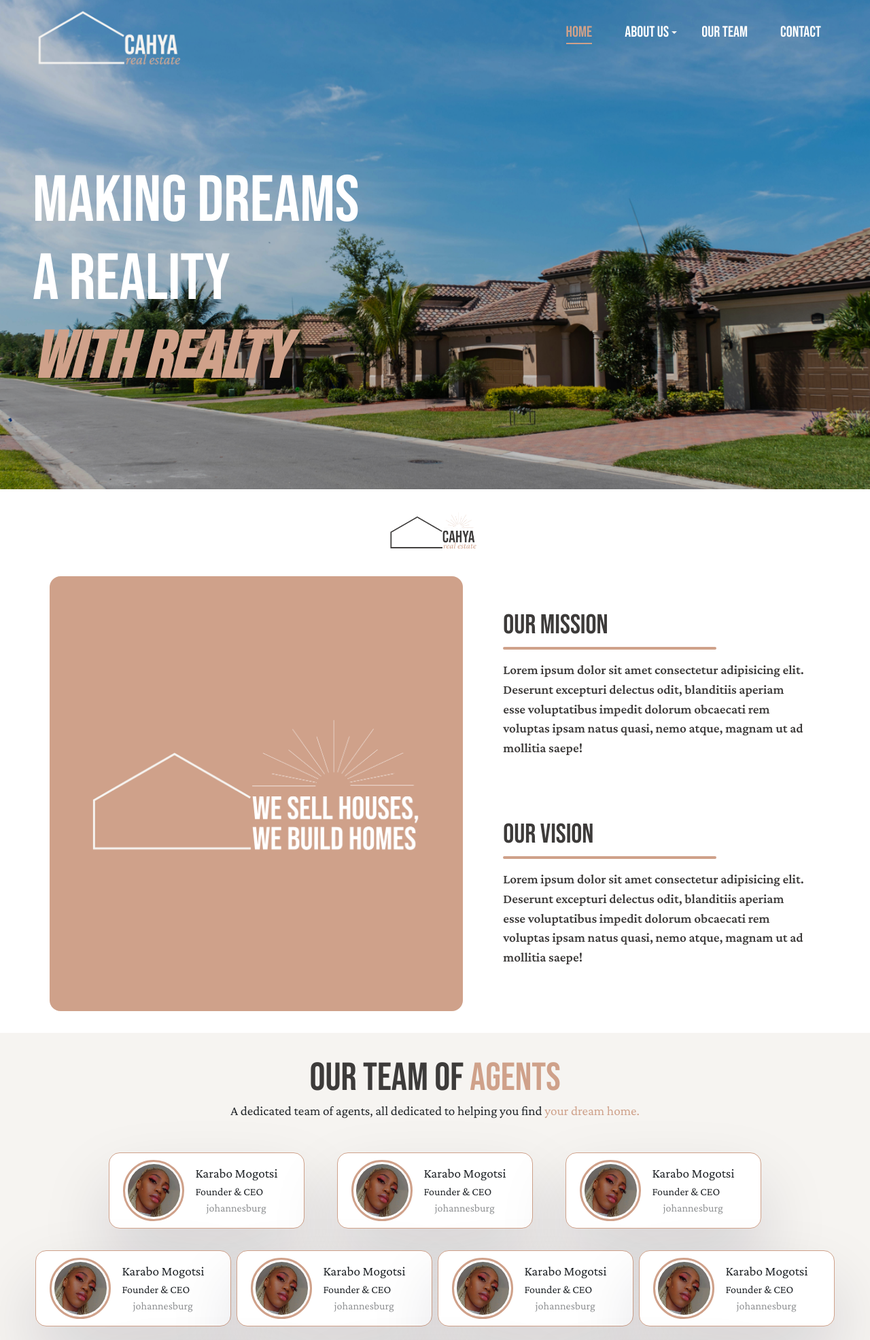
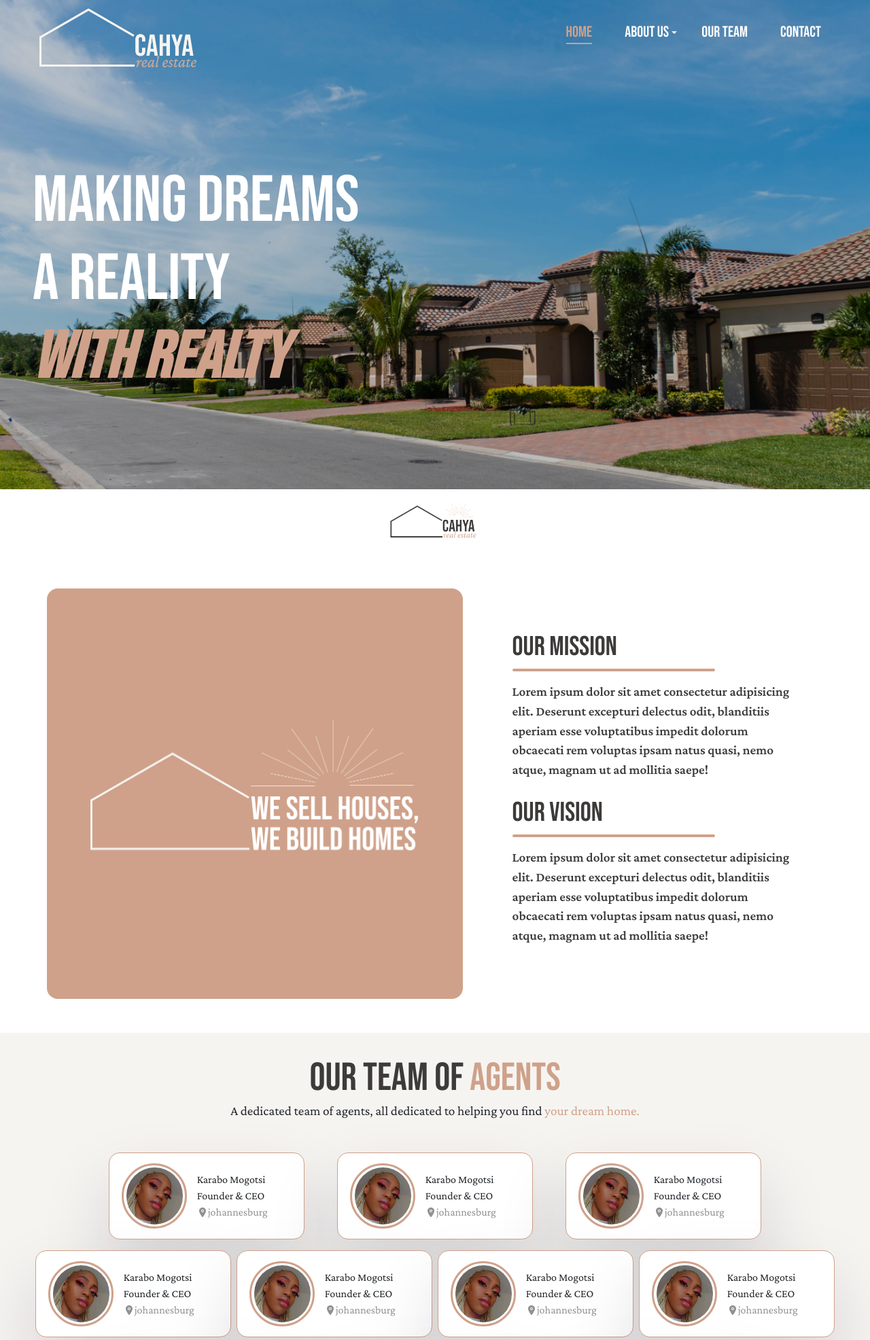
Before and after one commit to CodeMasterWinter/CahyaRealEstate, a Django app: page / in a window 1280 px wide. Shown: the top 1972 px of the page at 68% size. Run offline with Django 5.2, Linux system fonts and the light colour scheme; some libraries are stand-ins or nearby versions.

Commit message:
optimized laptop responsiveness

```diff
--- a/CahyaRealEstate/static/CahyaRealEstate/home.css
+++ b/CahyaRealEstate/static/CahyaRealEstate/home.css
@@ -233,13 +233,13 @@ nav ul li:hover .sub-link::before {
 }
 
 #company {
-    height: 100%;
-    padding: 3rem;
+    height: 100vh;
+    padding: 1rem;
     position: relative;
 }
 
 .company-logo {
-    height: 6rem;
+    height: 4rem;
     width: 100%;
     display: flex;
     justify-content: center;
@@ -250,14 +250,16 @@ nav ul li:hover .sub-link::before {
 }
 
 .company-container {
+    display: flex;
+    margin-top: 2rem;
+    align-items: center;
     height: calc(100% - 6rem);
-    display: flex;
-    margin-top: 4rem;
     justify-content: space-evenly;
 }
 
 .company-welcome {
     width: 50%;
+    height: 90%;
     display: flex;
     align-items: center;
     border-radius: 1rem;
@@ -301,7 +303,7 @@ nav ul li:hover .sub-link::before {
 
 #team {
     height: 100vh;
-    padding: 3rem;
+    padding: 2rem;
     background-color: #f6f4f1;
 }
 
@@ -334,20 +336,20 @@ nav ul li:hover .sub-link::before {
 
 .team-container {
     display: flex;
-    margin-top: 3rem;
+    margin-top: 2rem;
     align-items: center;
     flex-direction: column;
 }
 
 .middle-row {
     width: 100%;
-    margin-block: 2rem;
+    margin-block: 1rem;
     justify-content: space-evenly;
 }
 
 .executive-card {
-    width: 25rem;
-    height: 10rem;
+    width: 18rem;
+    height: 8rem;
     display: flex;
     align-items: center;
     border-radius: 1rem;
@@ -361,24 +363,21 @@ nav ul li:hover .sub-link::before {
     width: 50%;
 }
 
-.executive-name {
-    font-size: 1.6rem;
-    font-family: 'Crimson Pro';
-}
-
-.executive-title {
-    font-size: 1.2rem;
+.executive-name,
+.executive-title,
+.executive-location {
     font-family: 'Crimson Pro';
 }
 
 .executive-location {
     opacity: .5;
-    font-family: 'Crimson Pro';
+    display: flex;
+    align-items: center;
 }
 
 .executive-img {
-    width: 8rem;
-    height: 8rem;
+    width: 6rem;
+    height: 6rem;
     padding: .2rem;
     overflow: hidden;
     border-radius: 50%;
@@ -401,13 +400,13 @@ nav ul li:hover .sub-link::before {
 }
 
 .faqs-header h1 {
-    font-size: 5rem;
+    font-size: 4rem;
     color: #3d3b3a;
     text-align: center;
 }
 
 .faqs-header p {
-    font-size: 1.6rem;
+    font-size: 1.2rem;
     color: #3d3b3a;
     text-align: center;
     font-family: 'Crimson Pro', 'Bebas Neue';
@@ -421,13 +420,13 @@ nav ul li:hover .sub-link::before {
 }
 
 #faq-accordion {
-    margin-top: 5rem;
+    margin-top: 4rem;
     background: transparent;
 }
 
 .accordion-button {
     outline: none;
-    font-size: 1.6rem;
+    font-size: 1.2rem;
     background-color: transparent;
     border: .2rem solid #CFA18A;
     border-radius: .4rem !important;
@@ -530,11 +529,12 @@ nav ul li:hover .sub-link::before {
 }
 
 #contact-submit {
+    height: 100%;
     border: none;
     outline: none;
     font-size: 2rem;
     color: #ffffff;
-    min-height: 3.6rem;
+    /* min-height: 3.6rem; */
     border-radius: .2rem;
     font-family: 'Bebas Neue';
     background-color: #CFA18A;
@@ -605,128 +605,3 @@ html.lenis, html.lenis body {
 @media screen and (min-width: 811px) and (max-width: 1080px) {
 
 }
-
-/* laptop */
-
-@media screen and (min-width: 1081px) and (max-width: 1366px) {
-
-    .logo-block {
-        align-items: center;
-    }
-
-    .logo-block img {
-        height: 90%;
-    }
-
-    .header-tagline {
-        font-size: 6rem;
-    }
-
-    #company {
-        height: 100vh;
-    }
-
-    .company-logo {
-        height: 4rem;
-    }
-
-    .company-blocks {
-        width: 40%;
-        padding-inline: 1.2rem;
-    }
-
-    .company-block hr {
-        opacity: 1;
-        width: 70%;
-        margin-top: 0;
-        border-radius: 2px;
-        border: 2px solid #CFA18A;
-    }
-
-    .block-title {
-        font-size: 3.6rem;
-        color: #3d3b3a;
-    }
-
-    #company {
-        padding: 2rem;
-    }
-
-    .company-container {
-        padding: 0;
-        margin-top: 2rem;
-    }
-
-    .company-statement {
-        font-size: 1rem;
-    }
-
-    #team {
-        padding: 2rem;
-    }
-
-    .team-container {
-        margin-top: 2rem;
-    }
-
-    .team-header {
-        font-size: 5rem;
-    }
-
-    .team-tagline {
-        width: 30%;
-        font-size: 1.2rem;
-    }
-
-    .middle-row {
-        width: 100%;
-    }
-
-    .executive-card {
-        width: 18rem;
-        height: 7rem;
-    }
-
-    .executive-name {
-        font-size: 1.2rem;
-    }
-
-    .executive-title {
-        font-size: 1rem;
-    }
-
-    .executive-img {
-        width: 5.6rem;
-        height: 5.6rem;
-        padding: .2rem;
-    }
-
-    #faqs {
-        height: 100%;
-        min-height: 100vh;
-    }
-
-    .faqs-title {
-        font-size: 5rem;
-    }
-
-    .faqs-title i {
-        display: none;
-    }
-
-    .faqs-explanation {
-        font-size: 1.2rem;
-    }
-
-    #faq-accordion {
-        margin-top: 3rem;
-    }
-
-    .accordion-button {
-        font-size: 1.2rem;
-    }
-
-    .contact-tag {
-        font-size: 8rem;
-    }
-}
--- a/CahyaRealEstate/templates/CahyaRealEstate/home.html
+++ b/CahyaRealEstate/templates/CahyaRealEstate/home.html
@@ -75,7 +75,7 @@
                 <img src="{% static 'CahyaRealEstate\images\brand\logo-tagline.png' %}" alt="">
             </div>
             <div class="company-blocks">
-                <div class="company-block mb-4">
+                <div class="company-block mb-2">
                     <h1>Our Mission</h1>
                     <hr>
                     <p>
@@ -127,7 +127,7 @@
                         <p class="executive-name m-0">Karabo Mogotsi</p>
                         <p class="executive-title m-0">Founder & CEO</p>
                         <p class="executive-location m-0">
-                            <i class="fa-solid fa-location-dot mx-2"></i>
+                            <ion-icon name="location"></ion-icon>
                             johannesburg
                         </p>
                     </div>
@@ -140,7 +140,7 @@
                         <p class="executive-name m-0">Karabo Mogotsi</p>
                         <p class="executive-title m-0">Founder & CEO</p>
                         <p class="executive-location m-0">
-                            <i class="fa-solid fa-location-dot mx-2"></i>
+                            <ion-icon name="location"></ion-icon>
                             johannesburg
                         </p>
                     </div>
@@ -153,7 +153,7 @@
                         <p class="executive-name m-0">Karabo Mogotsi</p>
                         <p class="executive-title m-0">Founder & CEO</p>
                         <p class="executive-location m-0">
-                            <i class="fa-solid fa-location-dot mx-2"></i>
+                            <ion-icon name="location"></ion-icon>
                             johannesburg
                         </p>
                     </div>
@@ -168,7 +168,7 @@
                         <p class="executive-name m-0">Karabo Mogotsi</p>
                         <p class="executive-title m-0">Founder & CEO</p>
                         <p class="executive-location m-0">
-                            <i class="fa-solid fa-location-dot mx-2"></i>
+                            <ion-icon name="location"></ion-icon>
                             johannesburg
                         </p>
                     </div>
@@ -181,7 +181,7 @@
                         <p class="executive-name m-0">Karabo Mogotsi</p>
                         <p class="executive-title m-0">Founder & CEO</p>
                         <p class="executive-location m-0">
-                            <i class="fa-solid fa-location-dot mx-2"></i>
+                            <ion-icon name="location"></ion-icon>
                             johannesburg
                         </p>
                     </div>
@@ -194,7 +194,7 @@
                         <p class="executive-name m-0">Karabo Mogotsi</p>
                         <p class="executive-title m-0">Founder & CEO</p>
                         <p class="executive-location m-0">
-                            <i class="fa-solid fa-location-dot mx-2"></i>
+                            <ion-icon name="location"></ion-icon>
                             johannesburg
                         </p>
                     </div>
@@ -207,7 +207,7 @@
                         <p class="executive-name m-0">Karabo Mogotsi</p>
                         <p class="executive-title m-0">Founder & CEO</p>
                         <p class="executive-location m-0">
-                            <i class="fa-solid fa-location-dot mx-2"></i>
+                            <ion-icon name="location"></ion-icon>
                             johannesburg
                         </p>
                     </div>
@@ -222,7 +222,7 @@
                         <p class="executive-name m-0">Karabo Mogotsi</p>
                         <p class="executive-title m-0">Founder & CEO</p>
                         <p class="executive-location m-0">
-                            <i class="fa-solid fa-location-dot mx-2"></i>
+                            <ion-icon name="location"></ion-icon>
                             johannesburg
                         </p>
                     </div>
@@ -235,7 +235,7 @@
                         <p class="executive-name m-0">Karabo Mogotsi</p>
                         <p class="executive-title m-0">Founder & CEO</p>
                         <p class="executive-location m-0">
-                            <i class="fa-solid fa-location-dot mx-2"></i>
+                            <ion-icon name="location"></ion-icon>
                             johannesburg
                         </p>
                     </div>
@@ -248,7 +248,7 @@
                         <p class="executive-name m-0">Karabo Mogotsi</p>
                         <p class="executive-title m-0">Founder & CEO</p>
                         <p class="executive-location m-0">
-                            <i class="fa-solid fa-location-dot mx-2"></i>
+                            <ion-icon name="location"></ion-icon>
                             johannesburg
                         </p>
                     </div>
@@ -259,7 +259,7 @@
     <section id="faqs">
         <div class="container-xl faqs-container">
             <div class="faqs-header">
-                <h1 class="m-0 pt-4">Frequently Asked Questions<i class="fa-solid fa-circle-question mx-4"></i></h1>
+                <h1 class="m-0 pt-4">Frequently Asked Questions</h1>
                 <p>
                     If you cannot find the answers you need, please reach out using our <a href="#contact">contact</a> form.
                 </p>
@@ -391,6 +391,8 @@
         {% endif %}
     </section>
 
+    <script type="module" src="https://unpkg.com/ionicons@7.1.0/dist/ionicons/ionicons.esm.js"></script>
+    <script nomodule src="https://unpkg.com/ionicons@7.1.0/dist/ionicons/ionicons.js"></script>
     <script src="https://unpkg.com/lenis@1.0.45/dist/lenis.min.js"></script>
     <script src="https://cdn.jsdelivr.net/npm/gsap@3.12.5/dist/gsap.min.js"></script>
     <script src="https://cdn.jsdelivr.net/npm/gsap@3.12.5/dist/ScrollTrigger.min.js"></script>
```
